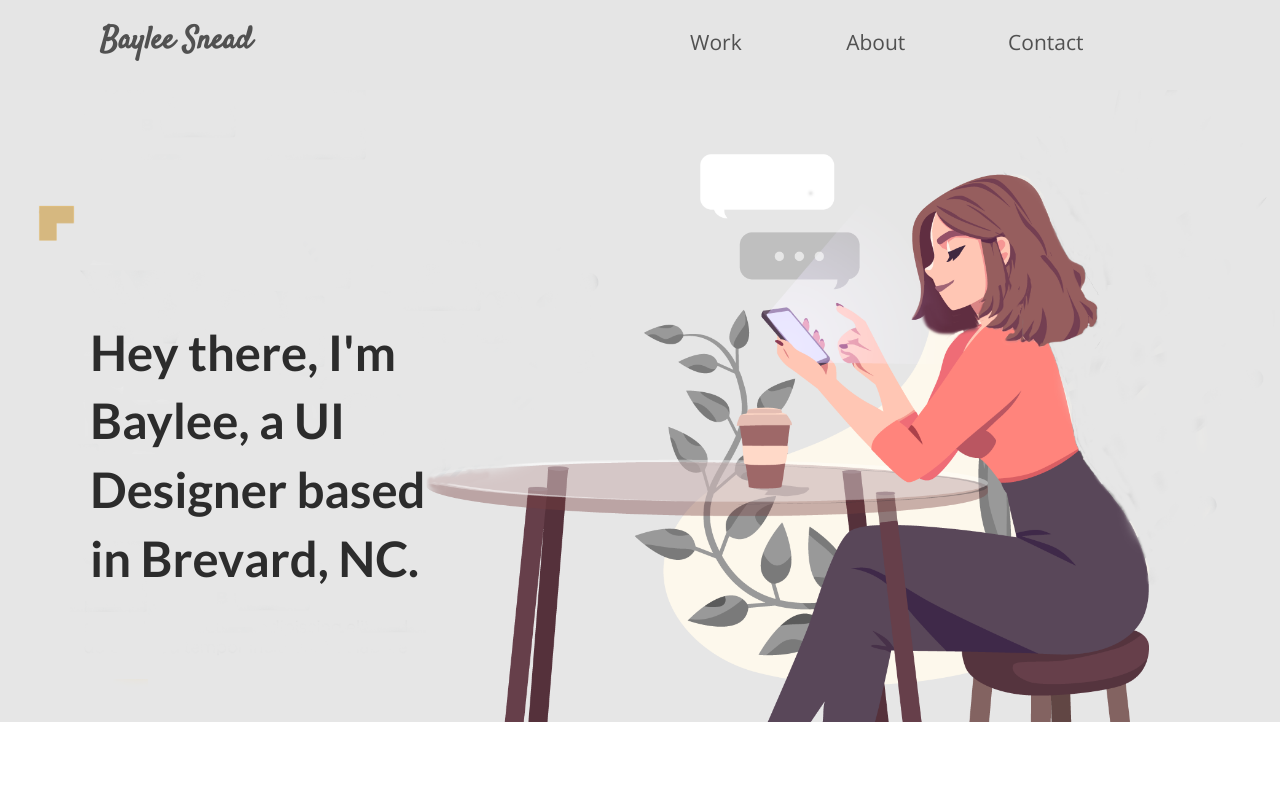
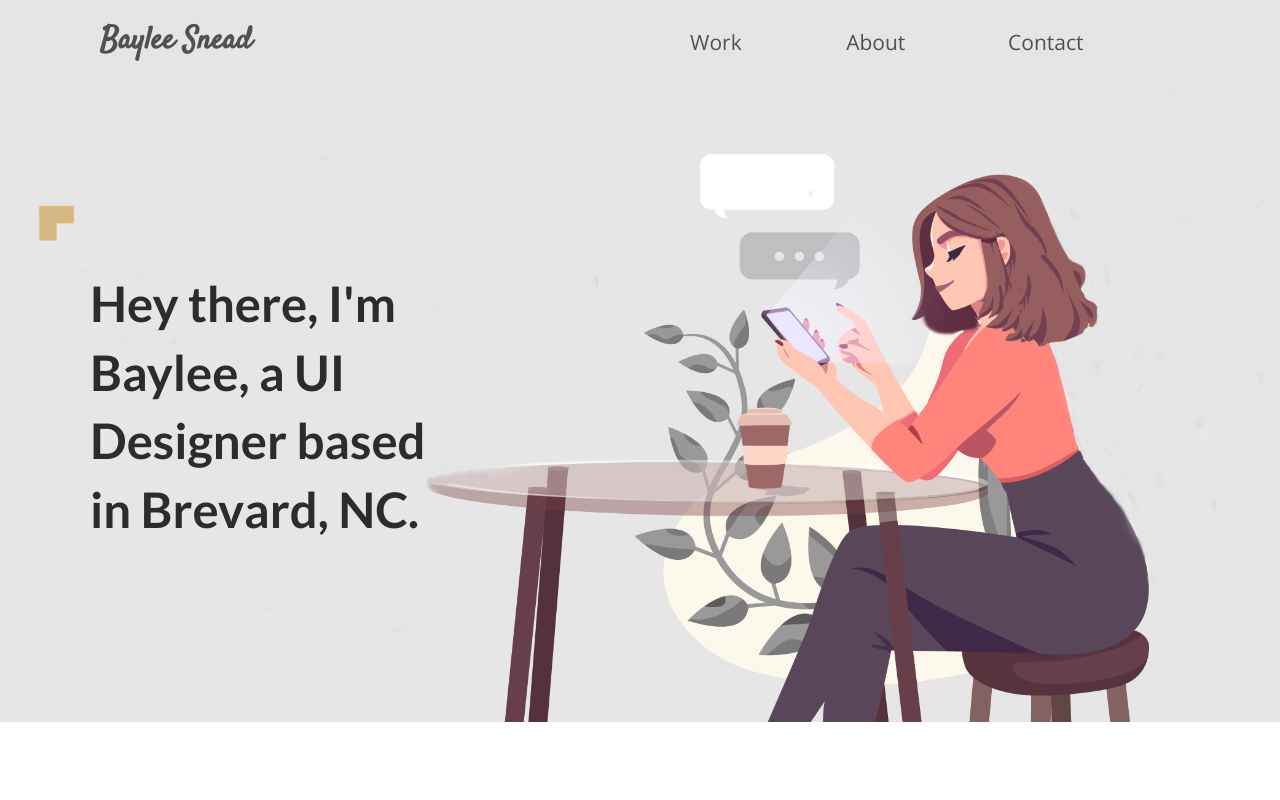
Before and after one commit to Baylee-Snead/Baylee-Snead.github.io, a plain HTML site: page index.html in a window 1280 px wide. Shown: the top 800 px of the page. Drawn offline with nearby package versions, Linux system fonts and the light colour scheme.

Commit message:
changed hero-area spacing for text block

```diff
--- a/css/main.css
+++ b/css/main.css
@@ -307,14 +307,14 @@ header h2 a:hover {
 .text-block {
   position: absolute;
   /*background-color: rgba(0, 0, 0, 0.7);*/
-  right: 250px;
+  right: 175px;
   left: 20px;
   padding-left: 10px;
   padding-right: 10px;
 }
 
 .text-block h1 {
-  font-size: 1.4em;
+  font-size: 1.3em;
 }
 
 /* Intro */
@@ -865,7 +865,6 @@ nav a:hover {
 .text-block {
   right: 450px;
   left: 40px;
-  bottom: 400px;
   padding-left: 30px;
   padding-right: 30px;
 }
@@ -1098,7 +1097,6 @@ nav ul li a {
 .text-block {
   right: 800px;
   left: 80px;
-  bottom: 175px;
   padding-left: 10px;
   padding-right: 10px;
 }
```
